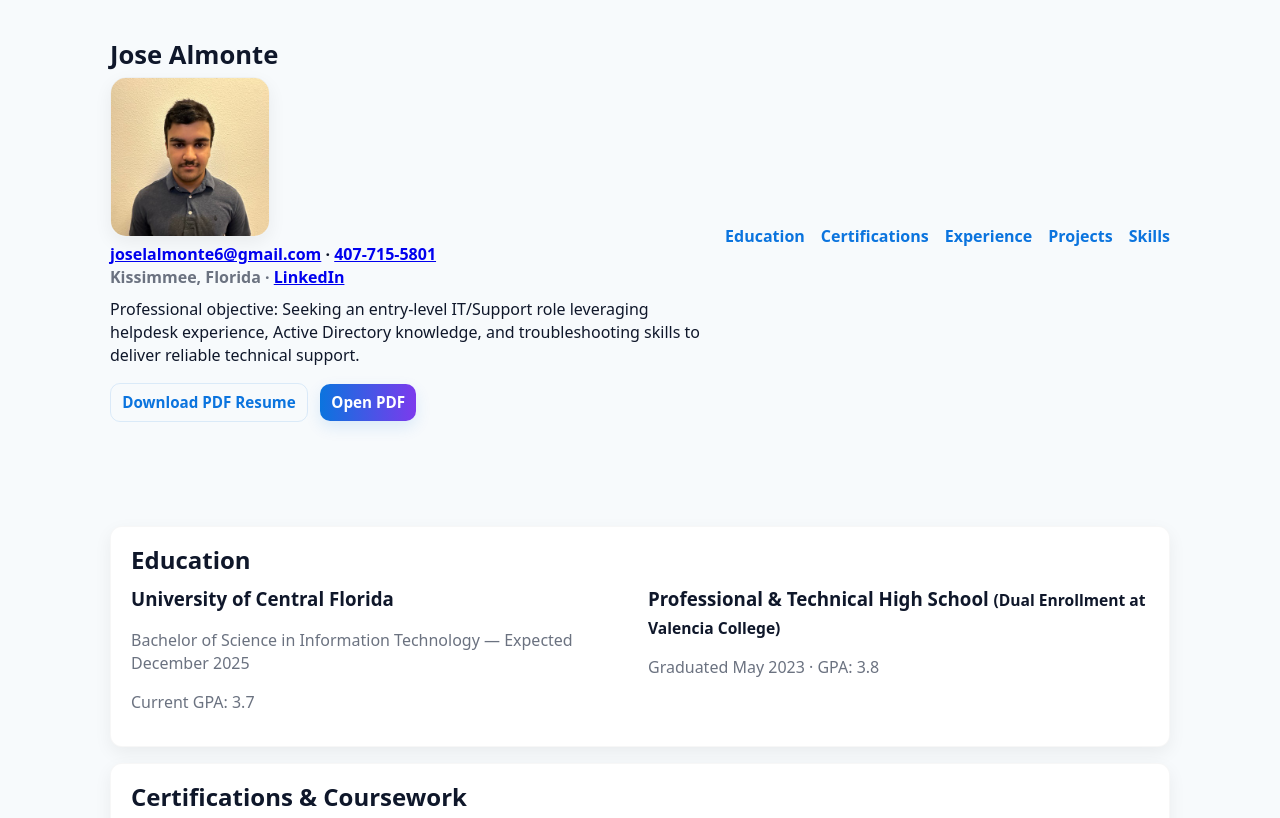
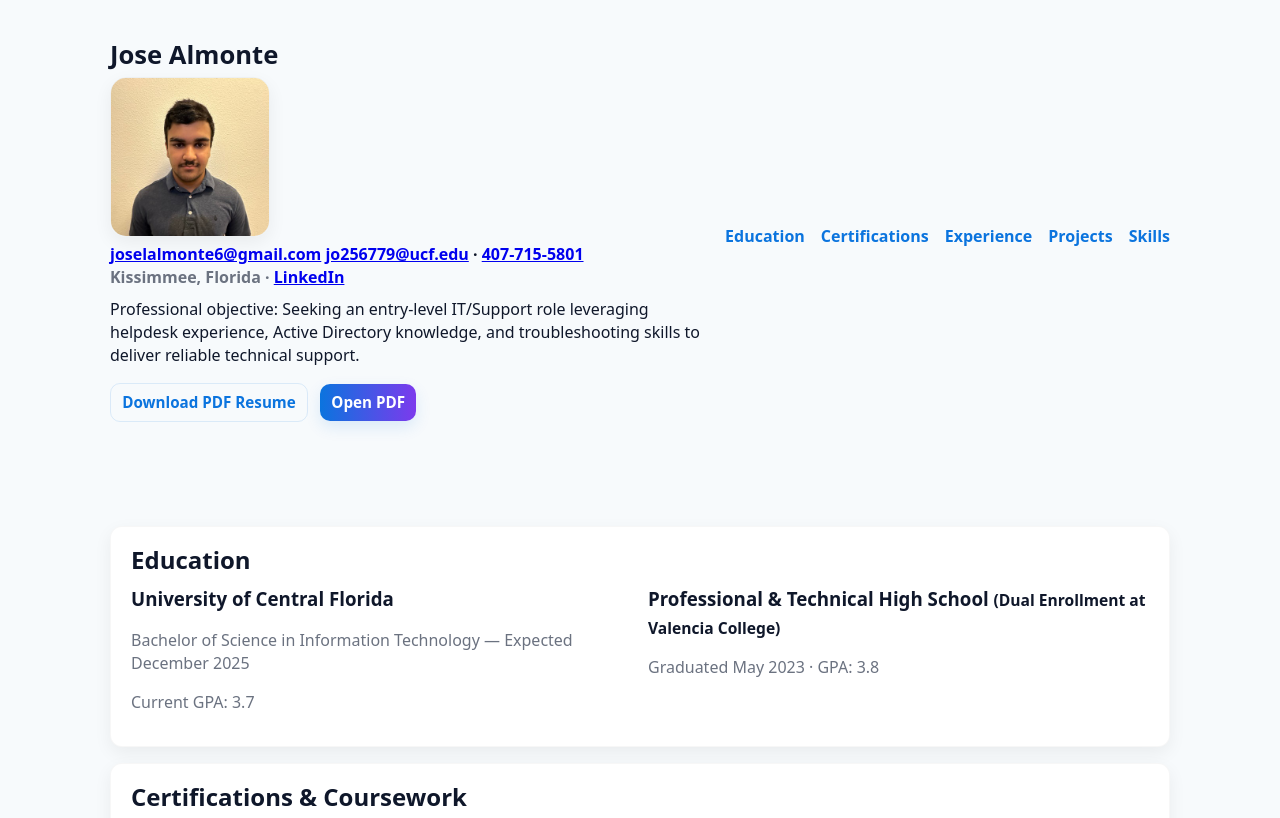
Before and after one commit to joselalmonte6-lgtm/Test, a plain HTML site: page index.html in a window 1280 px wide. Shown: the top 818 px of the page. Drawn offline with Linux system fonts and the light colour scheme; files that its build step writes are made by us from their sources.

Commit message:
Update index.html

```diff
--- a/index.html
+++ b/index.html
@@ -17,6 +17,7 @@
           <img src="images/Profile.jpg" alt="Jose Almonte — professional portrait" class="profile-photo" width="160" height="160">
           <p class="contact">
             <a href="mailto:joselalmonte6@gmail.com">joselalmonte6@gmail.com</a>
+            <a href="mailto:jo256779@ucf.edu">jo256779@ucf.edu</a>
             <span aria-hidden="true"> · </span>
             <a href="tel:+14077155801">407-715-5801</a>
           </p>
```
